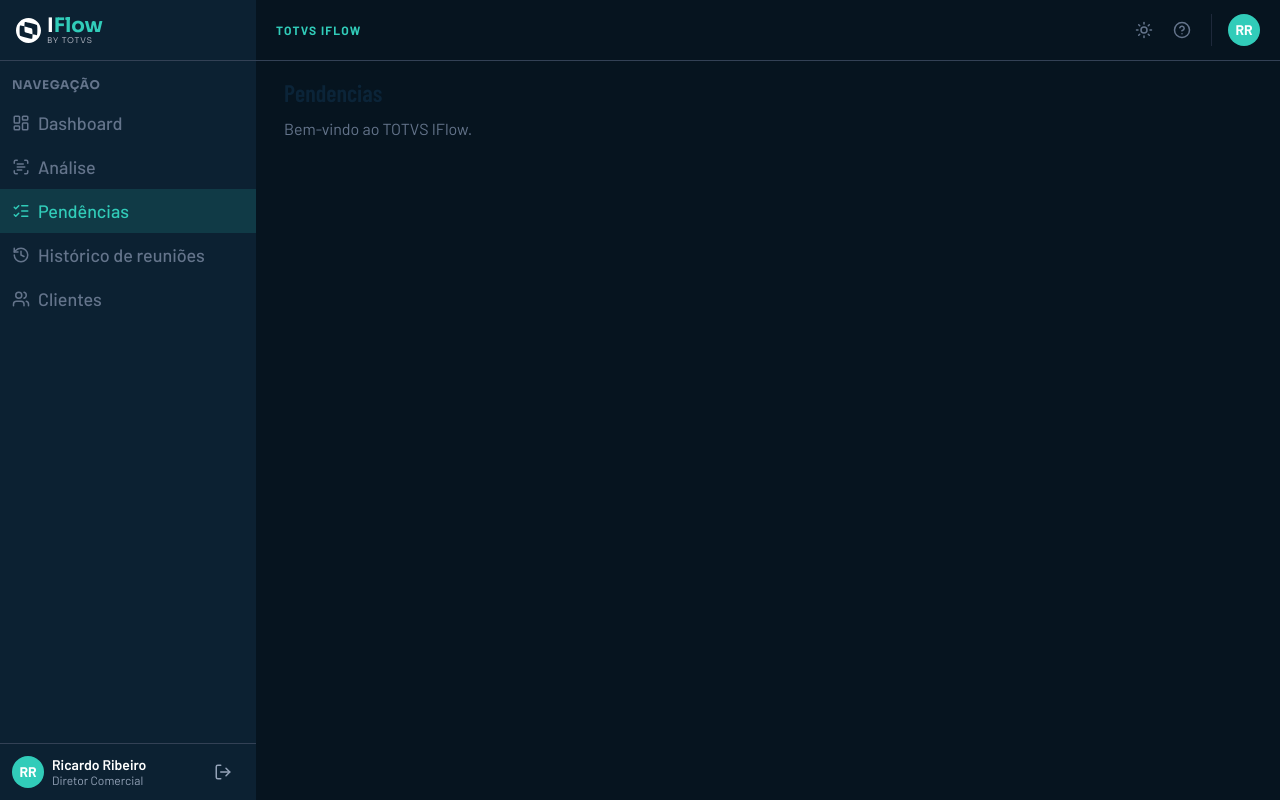
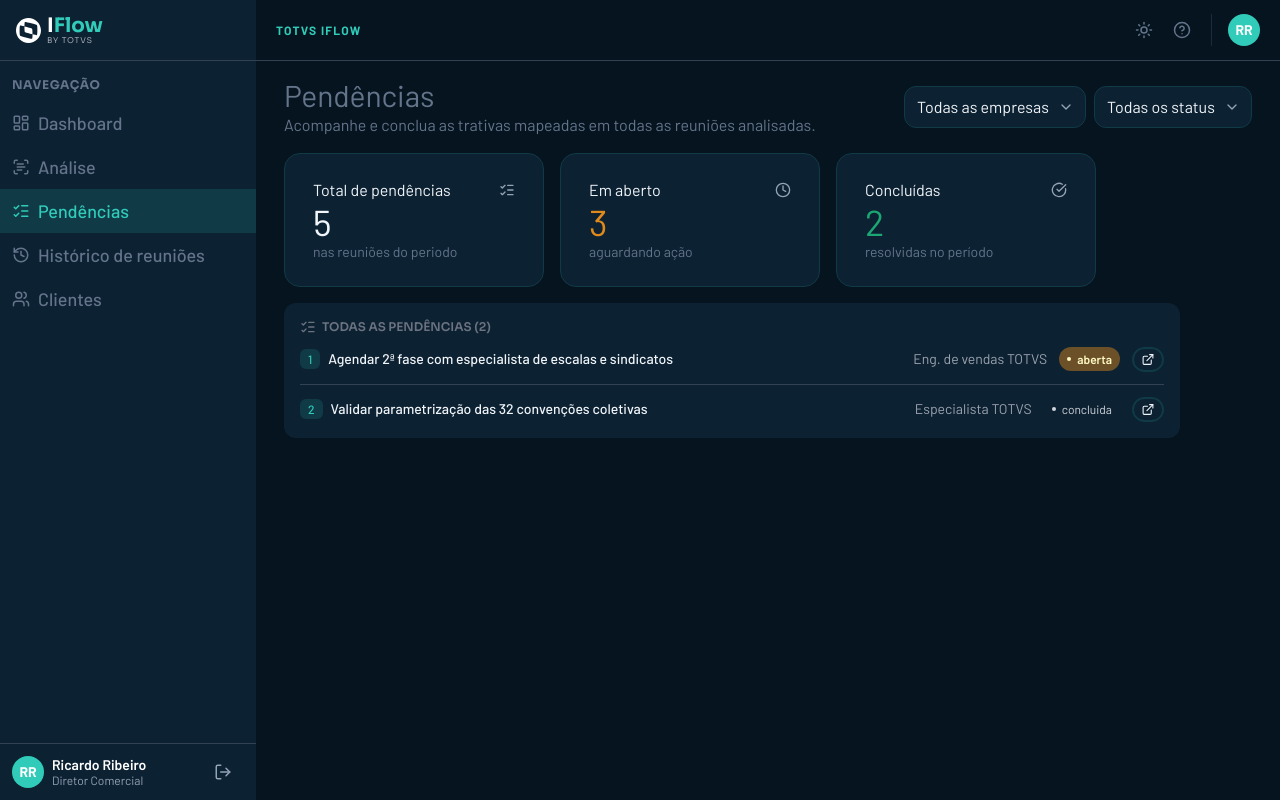
Before and after one commit to TOTVS-IFlow/totvs-iflow, a React (Vite) app: page /pendencias in a window 1280 px wide. Built offline with nearby package versions, Linux system fonts and the light colour scheme.

Commit message:
feat: primeira versão da tela de pendencias finalizada

```diff
--- a/src/pages/Pendencias.jsx
+++ b/src/pages/Pendencias.jsx
@@ -1,12 +1,14 @@
 import React from "react";
+import PendenciasHeader from "../components/Pendencias/PendenciasHeader";
+import SummaryCards from "../components/Pendencias/SummaryCards";
+import ListaPendencias from "../components/Pendencias/ListaPendencias";
 
 export default function Pendencias() {
   return (
-    <div>
-      <h2 className="font-display text-2xl font-semibold text-navy-850">
-        Pendencias
-      </h2>
-      <p className="mt-2 text-slate-500">Bem-vindo ao TOTVS IFlow.</p>
+    <div className="flex flex-col gap-4">
+      <PendenciasHeader />
+      <SummaryCards />
+      <ListaPendencias className="w-full max-w-4xl" />
     </div>
   );
 }
```
